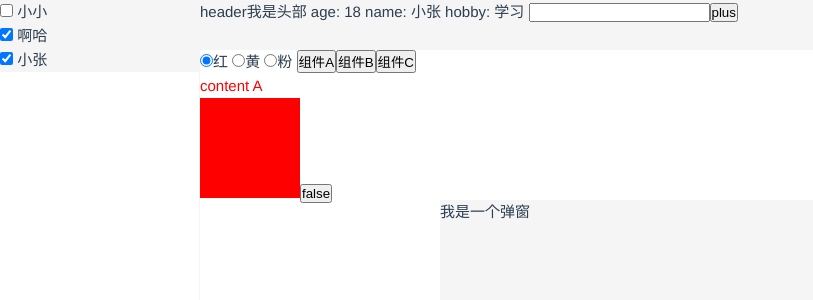
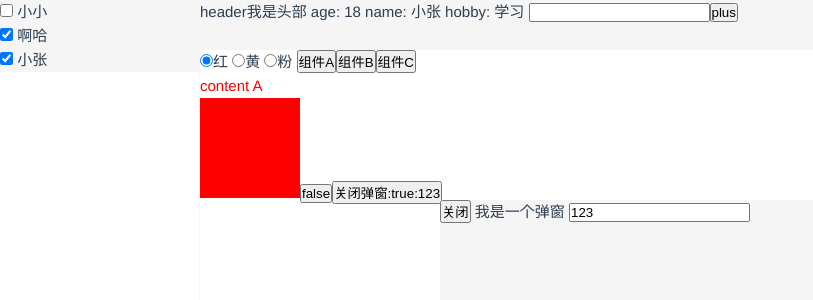
Before and after one commit to zj0606/jq-vue-cct3, a Vue app: page /#/login in a window 1280 px wide. Shown: the top 300 px of the page, without its empty margins (0-813 px from the left). Built offline with nearby package versions, Linux system fonts and the light colour scheme.

Commit message:
v-model的使用

```diff
--- a/src/layout/comps/A.vue
+++ b/src/layout/comps/A.vue
@@ -7,14 +7,17 @@ const handleClick = () => {
 }
 const colorRef = inject('colorKey')
 console.log(colorRef);
-
+const isShow = ref<boolean>(true)
+const text = ref<string>('123')
 </script>
 <template>
   <div class="z-box">content A</div>
   <div class="z-content"></div>
   <button @click="handleClick">{{ disabled }}</button>
+
+  <button @click="isShow = !isShow">关闭弹窗:{{ isShow }}:{{ text }}</button>
   <teleport :disabled="disabled" to="body">
-    <Dialog />
+    <Dialog v-model="isShow" v-model:textValue.capitalize="text" />
   </teleport>
 </template>
 
--- a/src/layout/dialog/index.vue
+++ b/src/layout/dialog/index.vue
@@ -1,10 +1,33 @@
 <script setup lang="ts">
 import { ref, reactive, toRefs, onMounted} from 'vue'
-
+// vue2 prop value  vue3 prop modelValue
+const prop = defineProps<{
+  modelValue: boolean,
+  textValue: string,
+  textValueModifiers: {
+    capitalize?: boolean
+  }
+}>()
+const emit = defineEmits(['update:modelValue', 'update:textValue'])
+const close = () => {
+  emit('update:modelValue', false)
+}
+const handleIpt = (e: Event) => {
+  // const target = e.target?.value 可以拿到数据 但是 ts 语法提示报错
+  const target = e.target as HTMLInputElement
+  console.log(prop.textValueModifiers);
+  let value = target.value
+  if (prop.textValueModifiers?.capitalize) {
+    value = value.charAt(0).toLocaleUpperCase() + value.slice(1)
+  }
+  emit('update:textValue', value)
+}
 </script>
 <template>
-  <div class="z-dialog">
+  <div v-if="modelValue" class="z-dialog">
+    <button @click="close">关闭</button>
     我是一个弹窗
+    <input type="text" :value="textValue" @input="handleIpt" />
   </div>
 </template>
 
```
